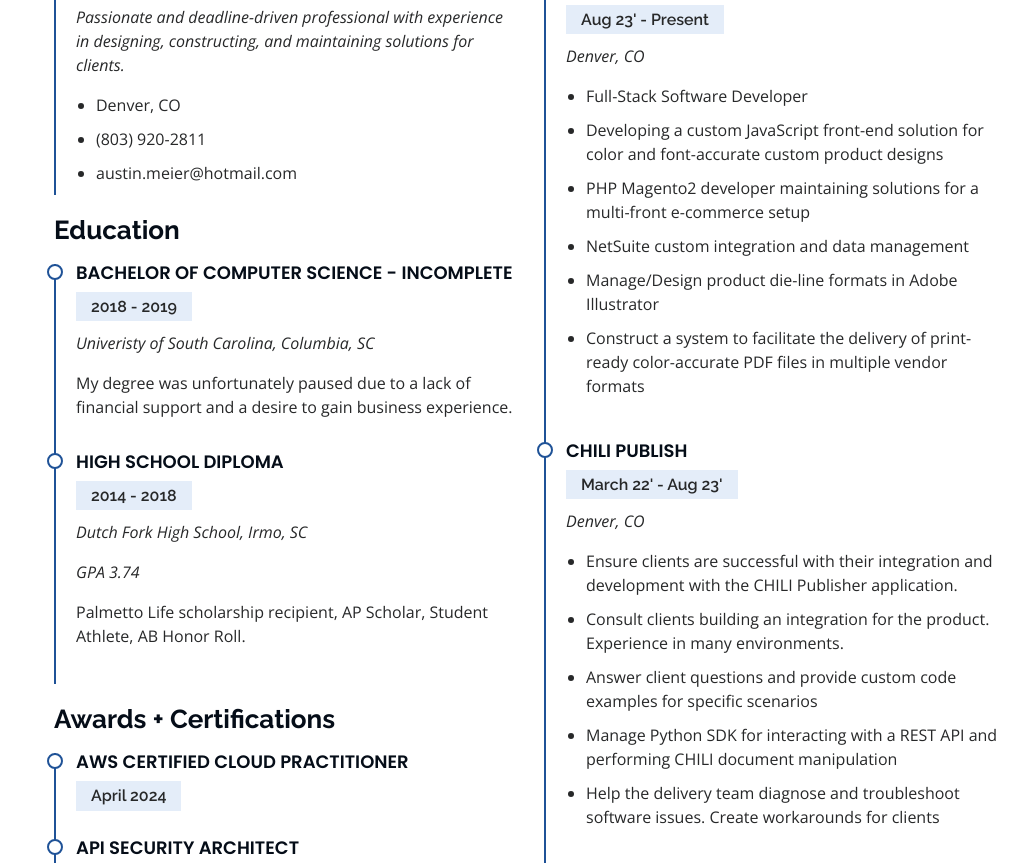
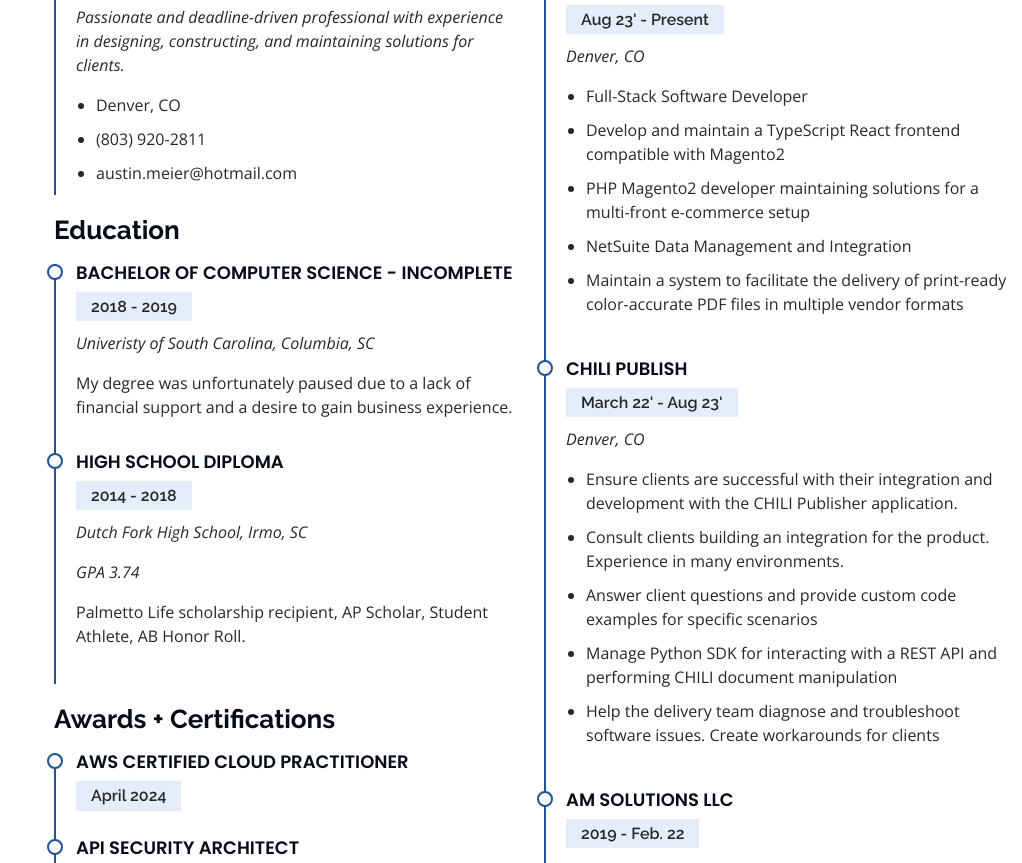
Before and after one commit to austin-meier/austin-meier.github.io, a plain HTML site: page index.html in a window 1280 px wide. Shown: the part 2261-3124 px from the top of the page, without its empty margins (258-1280 px from the left). Drawn offline with nearby package versions, Linux system fonts and the light colour scheme.

Commit message:
update jam+ role info

```diff
--- a/index.html
+++ b/index.html
@@ -306,11 +306,10 @@
               <p><em>Denver, CO</em></p>
               <ul>
                 <li>Full-Stack Software Developer</li>
-		<li>Developing a custom JavaScript front-end solution for color and font-accurate custom product designs</li>
+		            <li>Develop and maintain a TypeScript React frontend compatible with Magento2</li>
                 <li>PHP Magento2 developer maintaining solutions for a multi-front e-commerce setup</li>
-                <li>NetSuite custom integration and data management</li>
-                <li>Manage/Design product die-line formats in Adobe Illustrator</li>
-                <li>Construct a system to facilitate the delivery of print-ready color-accurate PDF files in multiple vendor formats</li>
+                <li>NetSuite Data Management and Integration</li>
+                <li>Maintain a system to facilitate the delivery of print-ready color-accurate PDF files in multiple vendor formats</li>
               </ul>
             </div>
             <div class="resume-item">
```
Also changed, not shown: assets/img/linux.jpg (added).
